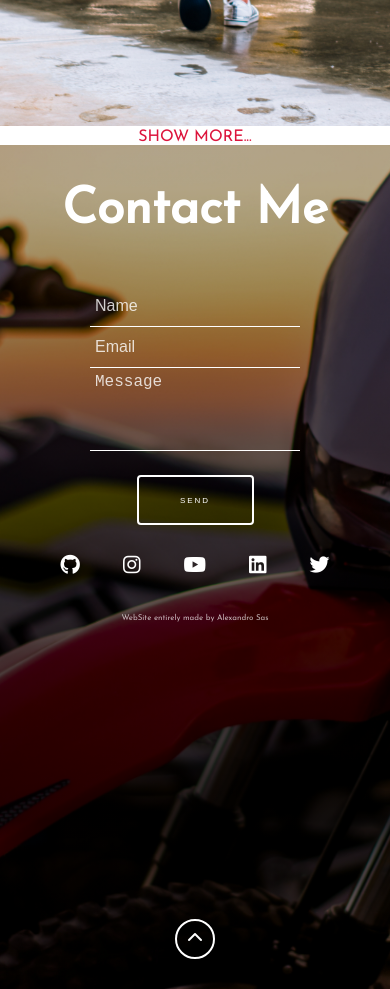
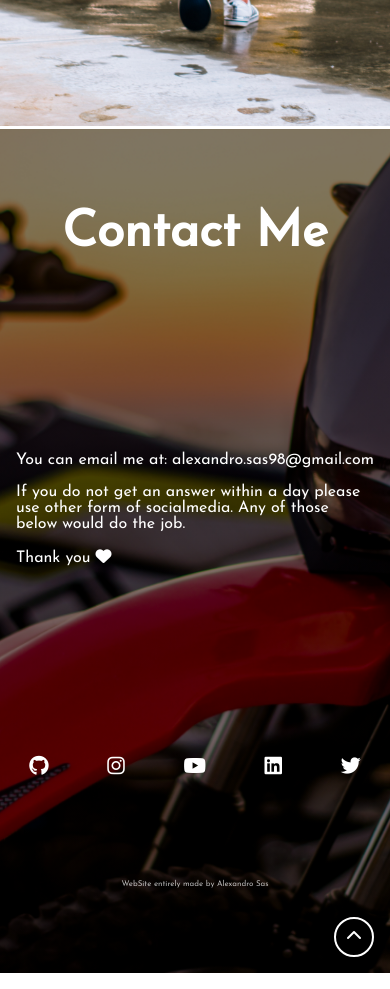
Before and after one commit to AlexandroSas/home, a plain HTML site: page index.html in a window 390 px wide. Shown: the part 3320-4309 px from the top of the page. Drawn offline with Linux system fonts and the light colour scheme.

Commit message:
fixed graphics bugs

```diff
--- a/css/style.css
+++ b/css/style.css
@@ -11,7 +11,7 @@ body{
     position: relative;
     height: 100vh;
     overflow: hidden;
-    background: url(https://alexandrosas.github.io/home/img/homebg.jpg) no-repeat center;
+    background: linear-gradient(to right, rgba(0,0,0,0) 5%,rgba(0,0,0,0.1) 30%,rgba(0,0,0,0.5) 50%,rgba(0,0,0, 1) 80%), url(https://alexandrosas.github.io/home/img/homebg.jpg) no-repeat center;
     background-size: cover;
     background-attachment: fixed; /*Parallax effects*/
 }
@@ -115,7 +115,7 @@ a{
     }
     .container ul.links{
         list-style-type: none;
-        width: 70%;
+        width: 100%;
         padding: 10px 0px 0px 0px;
         margin-top: 5%;
         margin-bottom: 2%;
@@ -126,7 +126,7 @@ a{
         border: 2px solid white;
         border-radius: 3px;
         text-align: center;
-        width: 150px;
+        width: 95%;
         margin: 1%;
 
     }
@@ -186,7 +186,7 @@ a{
     }
     .container ul.links{
         list-style-type: none;
-        width: 70%;
+        width: 100%;
         padding: 10px 0px 0px 0px;
         margin-top: 5%;
         margin-bottom: 2%;
@@ -197,7 +197,7 @@ a{
         border: 2px solid white;
         border-radius: 3px;
         text-align: center;
-        width: 150px;
+        width: 95%;
         margin: 1%;
 
     }
--- a/css/style2.css
+++ b/css/style2.css
@@ -135,8 +135,8 @@ html{
 }
 #bcktop{
     position: absolute;
-    bottom: 40px;
-    right:40px;
+    bottom: 1em;
+    right: 1em;
     font-size: 26px;
     width:50px;
     height: 50px;
@@ -155,11 +155,11 @@ html{
     background-color: rgba(255,255,255,0.2);
 }
 
-@media(max-width: 425px){
+@media(max-width: 520px){
     #bcktop{
-        bottom: 30px;
-        right: 10px;
-        left: 10px;
+        position: absolute;
+        bottom: 1em;
+        right: 1em;
         margin:0 auto;
         font-size: 16px;
         width:40px;
--- a/css/style3.css
+++ b/css/style3.css
@@ -4,7 +4,7 @@
     position: relative;
     height: 100vh;
     overflow: hidden;
-    background: linear-gradient(rgba(0,0,0,0.3) 5%,rgba(0,0,0,0.8) 80%,rgba(0,0,0, 0.3) 100%), url(https://alexandrosas.github.io/home/img/closeup.jpg) no-repeat center;
+    background: linear-gradient(rgba(0,0,0, 0.5)0%, rgba(0,0,0,0.5)100%), url(https://alexandrosas.github.io/home/img/closeup.jpg) no-repeat center;
     background-size: cover;
     background-attachment: fixed;
     background-position-y: 0px;
@@ -79,7 +79,7 @@ form .submit:hover{
 
 
 
-@media(max-width: 425px){
+@media(max-width: 520px){
 .contacts h1{
     margin-left: auto;
     margin-right: auto;
@@ -105,7 +105,7 @@ form .submit{
         padding: 0px;
     }
 .social2{
-        width: 80%;
+        width: 100%;
         margin: 0 auto;
         display: grid;
         grid-template-columns: auto auto auto auto auto;
--- a/index.html
+++ b/index.html
@@ -64,16 +64,21 @@
                 <div><img src="../img/warmBack.jpg"></div>
             </div>
             </div>
-            <p><a style="display:block; color: crimson; text-align: center; margin: 0 auto;" href="./gallery.html">SHOW MORE...</a></p>
+            <!--<p><a style="display:block; color: crimson; text-align: center; margin: 0 auto;" href="./gallery.html">SHOW MORE...</a></p>-->
             <div class="line secondline"></div>
-            <div class="contacts" id="cont">
+            <div class="contacts" style="display:  grid; grid-template-rows: 20% 50% 10% 15% 5%; align-items: center; justify-items: center;"id="cont">
                 <h1>Contact Me</h1>
-                <form id="content-form" method="POST" action="./contactme.php">
+                <div style="text-align: left; padding: 1em; color: white;">
+                    You can email me at: alexandro.sas98@gmail.com<br><br>
+                    If you do not get an answer within a day please use other form of socialmedia. Any of those below would do the job.<br><br>
+                    Thank you <i class="fa fa-heart"></i>
+                </div>
+                <!-- <form id="content-form" method="POST" action="./contactme.php">
                     <input name="name" type="text" class="form-control" placeholder="Name" required><br>
                     <input name="email" type="text" class="form-control" placeholder="Email" required><br>
                     <textarea name="message" class="form-control" placeholder="Message" rows="4" required></textarea><br>
                     <input type="submit" class="form-control submit" value="SEND">
-                </form>
+                </form> -->
                 <ul class="social2">
                     <li><a href="https://github.com/AlexandroSas" id="github" target="_blank"><i class="fab fa-github" title="Github"></i></a></li>
                     <li><a href="https://www.instagram.com/alexandro.sas/" id="instagram" target="_blank"><i class="fab fa-instagram" title="Instagram"></i></a></li>
```
